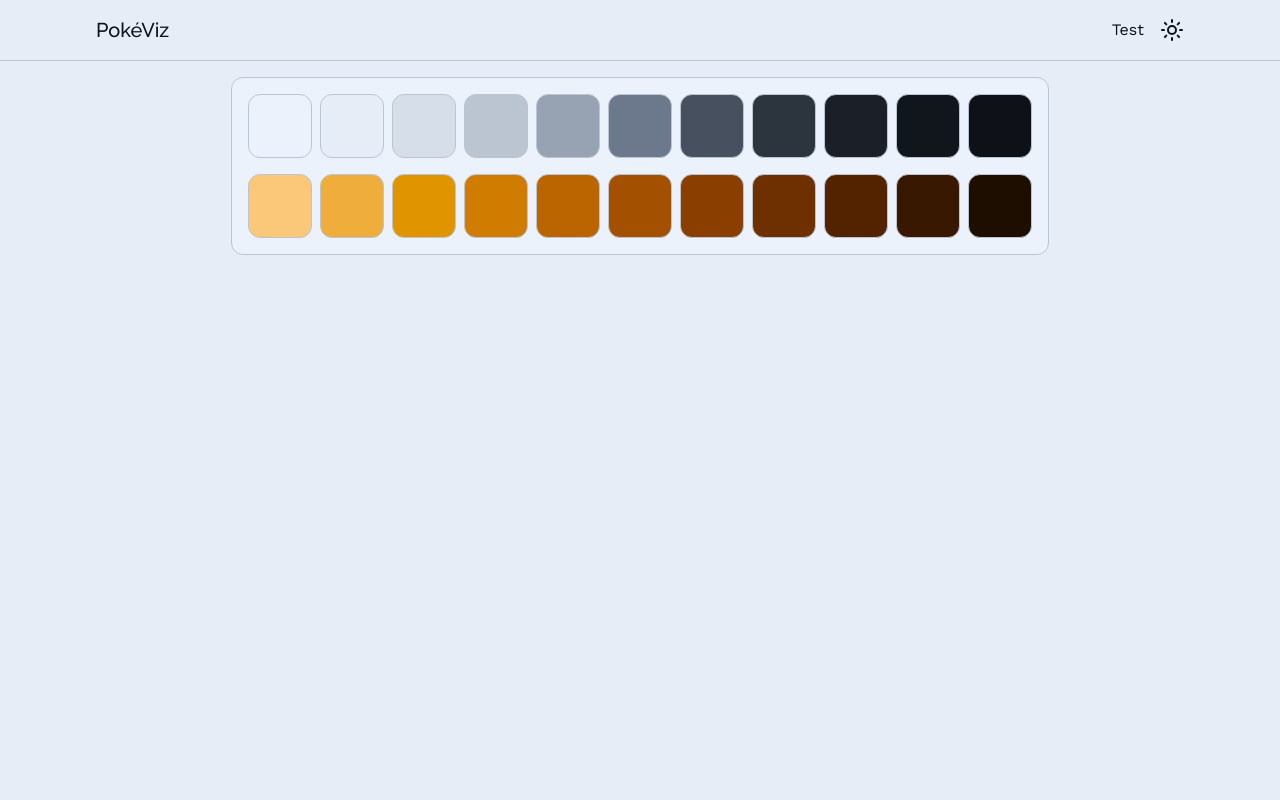
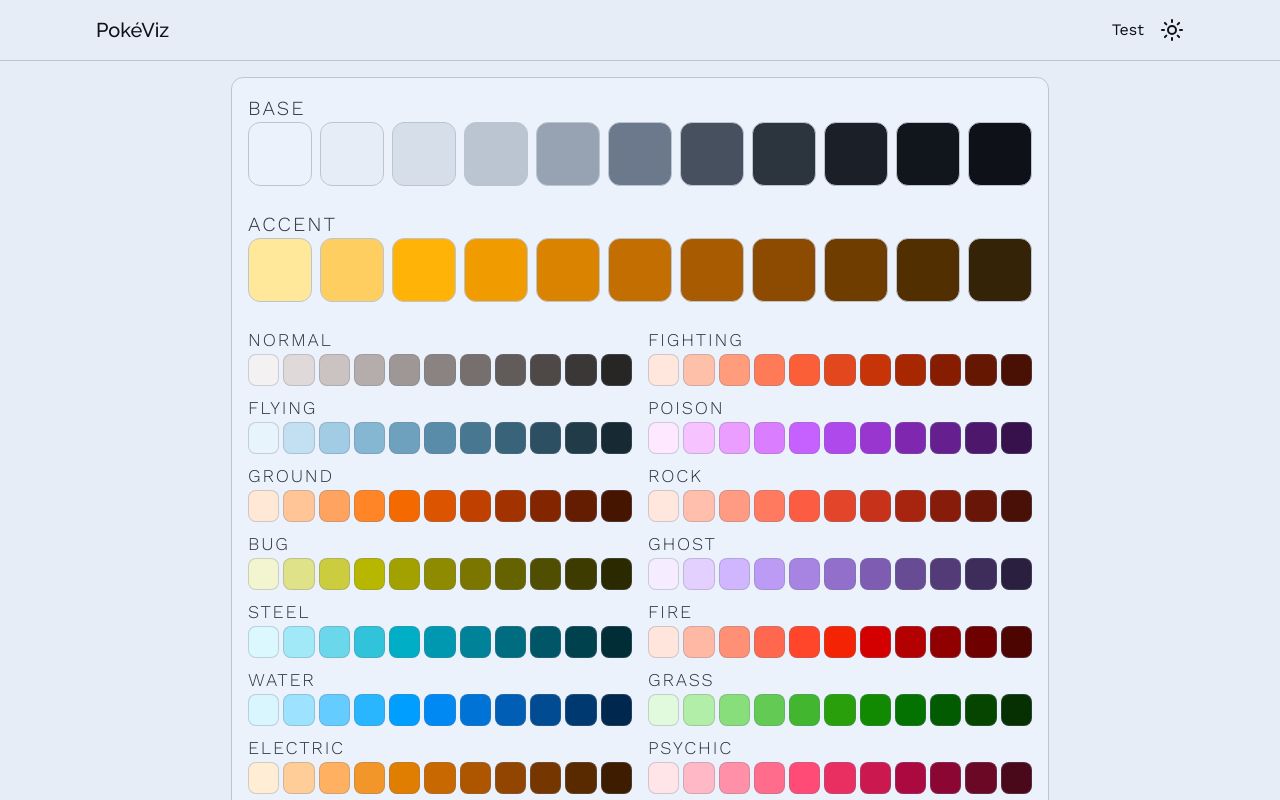
Before and after one commit to alxn3/pokeviz, a SvelteKit app: page / in a window 1280 px wide. Shown: the top 800 px of the page. Built offline with nearby package versions, Linux system fonts and the light colour scheme.

Commit message:
Add type colors

```diff
--- a/src/app.css
+++ b/src/app.css
@@ -5,17 +5,17 @@
   --base-hue: 257;
   --accent-hue: mod(var(--base-hue) + 180, 360);
 
-  --base-l-50: 96%;
-  --base-l-100: 94.44%;
-  --base-l-200: 89.76%;
-  --base-l-300: 81.96%;
-  --base-l-400: 71.04%;
-  --base-l-500: 57%;
-  --base-l-600: 42.96%;
-  --base-l-700: 32.04%;
-  --base-l-800: 24.24%;
-  --base-l-900: 19.56%;
-  --base-l-950: 18%;
+  --base-l-50: 0.96;
+  --base-l-100: 0.9444;
+  --base-l-200: 0.8976;
+  --base-l-300: 0.8196;
+  --base-l-400: 0.7104;
+  --base-l-500: 0.57;
+  --base-l-600: 0.4296;
+  --base-l-700: 0.3204;
+  --base-l-800: 0.2424;
+  --base-l-900: 0.1956;
+  --base-l-950: 0.18;
 
   --base-c-0: 0.0141;
   --base-c-1: 0.015;
@@ -24,17 +24,17 @@
   --base-c-4: 0.0265;
   --base-c-5: 0.032;
 
-  --ad-l-50: 86%;
-  --ad-l-100: 79.2%;
-  --ad-l-200: 72.4%;
-  --ad-l-300: 65.6%;
-  --ad-l-400: 58.8%;
-  --ad-l-500: 52%;
-  --ad-l-600: 45.2%;
-  --ad-l-700: 38.4%;
-  --ad-l-800: 31.6%;
-  --ad-l-900: 24.8%;
-  --ad-l-950: 18%;
+  --ad-l-50: 0.96;
+  --ad-l-100: 0.891;
+  --ad-l-200: 0.822;
+  --ad-l-300: 0.753;
+  --ad-l-400: 0.684;
+  --ad-l-500: 0.615;
+  --ad-l-600: 0.546;
+  --ad-l-700: 0.477;
+  --ad-l-800: 0.408;
+  --ad-l-900: 0.339;
+  --ad-l-950: 0.27;
 
   --ad-c-50: 0.113;
   --ad-c-100: 0.1458;
@@ -47,40 +47,94 @@
   --ad-c-800: 0.1263;
   --ad-c-900: 0.0899;
   --ad-c-950: 0.0493;
+
+  --ad-c-max: 0.2;
+  --ad-c-mid: 0.65;
 }
 
 :root[class~='dark'] {
   --base-hue: 209;
   --accent-hue: mod((var(--base-hue) + 180), 360);
 
-  --base-l-50: 12%;
-  --base-l-100: 13.56%;
-  --base-l-200: 18.24%;
-  --base-l-300: 26.04%;
-  --base-l-400: 36.96%;
-  --base-l-500: 51%;
-  --base-l-600: 65.04%;
-  --base-l-700: 75.96%;
-  --base-l-800: 83.76%;
-  --base-l-900: 88.44%;
-  --base-l-950: 90%;
+  --base-l-50: 0.12;
+  --base-l-100: 0.1356;
+  --base-l-200: 0.1824;
+  --base-l-300: 0.2604;
+  --base-l-400: 0.3696;
+  --base-l-500: 0.51;
+  --base-l-600: 0.6504;
+  --base-l-700: 0.7596;
+  --base-l-800: 0.8376;
+  --base-l-900: 0.8844;
+  --base-l-950: 0.9;
 
-  --ad-l-50: 91%;
-  --ad-l-100: 84.2%;
-  --ad-l-200: 77.4%;
-  --ad-l-300: 70.6%;
-  --ad-l-400: 63.8%;
-  --ad-l-500: 57%;
-  --ad-l-600: 50.2%;
-  --ad-l-700: 43.4%;
-  --ad-l-800: 36.6%;
-  --ad-l-900: 29.8%;
-  --ad-l-950: 23%;
+  --ad-l-50: 0.98;
+  --ad-l-100: 0.911;
+  --ad-l-200: 0.842;
+  --ad-l-300: 0.773;
+  --ad-l-400: 0.704;
+  --ad-l-500: 0.635;
+  --ad-l-600: 0.566;
+  --ad-l-700: 0.497;
+  --ad-l-800: 0.428;
+  --ad-l-900: 0.359;
+  --ad-l-950: 0.29;
+}
+
+@utility type-* {
+  --type-hue: --value(--type-hue- *);
+  --ad-c-max: --value(--type-c-max- *);
+  --ad-c-mid: --value(--type-c-mid- *);
 }
 
 @theme {
   /* tailwind override */
   --font-sans: 'Work Sans';
+
+  --type-hue-normal: 32;
+  --type-c-max-normal: 0.01;
+
+  --type-hue-fighting: 35;
+
+  --type-hue-flying: 233;
+  --type-c-max-flying: 0.07;
+
+  --type-hue-poison: 310;
+  --type-c-max-poison: 0.24;
+
+  --type-hue-ground: 50;
+
+  --type-hue-rock: 32;
+  --type-hue-bug: 110;
+  --type-hue-ghost: 300;
+  --type-c-max-ghost: 0.14;
+
+  --type-hue-steel: 211;
+  --type-c-max-steel: 0.13;
+
+  --type-hue-fire: 31;
+  --type-c-max-fire: 0.24;
+  --type-hue-water: 247;
+  --type-hue-grass: 141;
+
+  --type-hue-electric: 64;
+  --type-c-max-electric: 0.17;
+
+  --type-hue-psychic: 12;
+  --type-c-max-psychic: 0.22;
+  --type-hue-ice: 223;
+  --type-c-max-ice: 0.13;
+
+  --type-hue-dragon: 271;
+  --type-c-max-dragon: 0.245;
+  --type-c-mid-dragon: 0.68;
+
+  --type-hue-dark: 301;
+  --type-c-max-dark: 0.07;
+
+  --type-hue-fairy: 345;
+  --type-c-max-fairy: 0.23;
+  --type-hue-stellar: 183;
 
   /* custom fonts */
   --font-display: 'Raleway';
@@ -115,6 +169,152 @@
   --color-accent-950: oklch(var(--ad-l-950) var(--ad-c-950) var(--accent-hue));
 }
 
+@theme inline {
+  --color-type-50: oklch(
+    var(--ad-l-50)
+      calc(
+        var(--ad-c-max) * (1 - var(--ad-l-50)) * var(--ad-l-50) *
+          (
+            (1 - var(--ad-l-50)) * (2 - 3 * var(--ad-c-mid)) /
+              (var(--ad-c-mid) * (var(--ad-c-mid) - 1) * (var(--ad-c-mid) - 1)) + var(--ad-l-50) *
+              (1 - 3 * var(--ad-c-mid)) /
+              (var(--ad-c-mid) * var(--ad-c-mid) * (var(--ad-c-mid) - 1))
+          )
+      )
+      var(--type-hue)
+  );
+  --color-type-100: oklch(
+    var(--ad-l-100)
+      calc(
+        var(--ad-c-max) * (1 - var(--ad-l-100)) * var(--ad-l-100) *
+          (
+            (1 - var(--ad-l-100)) * (2 - 3 * var(--ad-c-mid)) /
+              (var(--ad-c-mid) * (var(--ad-c-mid) - 1) * (var(--ad-c-mid) - 1)) + var(--ad-l-100) *
+              (1 - 3 * var(--ad-c-mid)) /
+              (var(--ad-c-mid) * var(--ad-c-mid) * (var(--ad-c-mid) - 1))
+          )
+      )
+      var(--type-hue)
+  );
+  --color-type-200: oklch(
+    var(--ad-l-200)
+      calc(
+        var(--ad-c-max) * (1 - var(--ad-l-200)) * var(--ad-l-200) *
+          (
+            (1 - var(--ad-l-200)) * (2 - 3 * var(--ad-c-mid)) /
+              (var(--ad-c-mid) * (var(--ad-c-mid) - 1) * (var(--ad-c-mid) - 1)) + var(--ad-l-200) *
+              (1 - 3 * var(--ad-c-mid)) /
+              (var(--ad-c-mid) * var(--ad-c-mid) * (var(--ad-c-mid) - 1))
+          )
+      )
+      var(--type-hue)
+  );
+  --color-type-300: oklch(
+    var(--ad-l-300)
+      calc(
+        var(--ad-c-max) * (1 - var(--ad-l-300)) * var(--ad-l-300) *
+          (
+            (1 - var(--ad-l-300)) * (2 - 3 * var(--ad-c-mid)) /
+              (var(--ad-c-mid) * (var(--ad-c-mid) - 1) * (var(--ad-c-mid) - 1)) + var(--ad-l-300) *
+              (1 - 3 * var(--ad-c-mid)) /
+              (var(--ad-c-mid) * var(--ad-c-mid) * (var(--ad-c-mid) - 1))
+          )
+      )
+      var(--type-hue)
+  );
+  --color-type-400: oklch(
+    var(--ad-l-400)
+      calc(
+        var(--ad-c-max) * (1 - var(--ad-l-400)) * var(--ad-l-400) *
+          (
+            (1 - var(--ad-l-400)) * (2 - 3 * var(--ad-c-mid)) /
+              (var(--ad-c-mid) * (var(--ad-c-mid) - 1) * (var(--ad-c-mid) - 1)) + var(--ad-l-400) *
+              (1 - 3 * var(--ad-c-mid)) /
+              (var(--ad-c-mid) * var(--ad-c-mid) * (var(--ad-c-mid) - 1))
+          )
+      )
+      var(--type-hue)
+  );
+  --color-type-500: oklch(
+    var(--ad-l-500)
+      calc(
+        var(--ad-c-max) * (1 - var(--ad-l-500)) * var(--ad-l-500) *
+          (
+            (1 - var(--ad-l-500)) * (2 - 3 * var(--ad-c-mid)) /
+              (var(--ad-c-mid) * (var(--ad-c-mid) - 1) * (var(--ad-c-mid) - 1)) + var(--ad-l-500) *
+              (1 - 3 * var(--ad-c-mid)) /
+              (var(--ad-c-mid) * var(--ad-c-mid) * (var(--ad-c-mid) - 1))
+          )
+      )
+      var(--type-hue)
+  );
+  --color-type-600: oklch(
+    var(--ad-l-600)
+      calc(
+        var(--ad-c-max) * (1 - var(--ad-l-600)) * var(--ad-l-600) *
+          (
+            (1 - var(--ad-l-600)) * (2 - 3 * var(--ad-c-mid)) /
+              (var(--ad-c-mid) * (var(--ad-c-mid) - 1) * (var(--ad-c-mid) - 1)) + var(--ad-l-600) *
+              (1 - 3 * var(--ad-c-mid)) /
+              (var(--ad-c-mid) * var(--ad-c-mid) * (var(--ad-c-mid) - 1))
+          )
+      )
+      var(--type-hue)
+  );
+  --color-type-700: oklch(
+    var(--ad-l-700)
+      calc(
+        var(--ad-c-max) * (1 - var(--ad-l-700)) * var(--ad-l-700) *
+          (
+            (1 - var(--ad-l-700)) * (2 - 3 * var(--ad-c-mid)) /
+              (var(--ad-c-mid) * (var(--ad-c-mid) - 1) * (var(--ad-c-mid) - 1)) + var(--ad-l-700) *
+              (1 - 3 * var(--ad-c-mid)) /
+              (var(--ad-c-mid) * var(--ad-c-mid) * (var(--ad-c-mid) - 1))
+          )
+      )
+      var(--type-hue)
+  );
+  --color-type-800: oklch(
+    var(--ad-l-800)
+      calc(
+        var(--ad-c-max) * (1 - var(--ad-l-800)) * var(--ad-l-800) *
+          (
+            (1 - var(--ad-l-800)) * (2 - 3 * var(--ad-c-mid)) /
+              (var(--ad-c-mid) * (var(--ad-c-mid) - 1) * (var(--ad-c-mid) - 1)) + var(--ad-l-800) *
+              (1 - 3 * var(--ad-c-mid)) /
+              (var(--ad-c-mid) * var(--ad-c-mid) * (var(--ad-c-mid) - 1))
+          )
+      )
+      var(--type-hue)
+  );
+  --color-type-900: oklch(
+    var(--ad-l-900)
+      calc(
+        var(--ad-c-max) * (1 - var(--ad-l-900)) * var(--ad-l-900) *
+          (
+            (1 - var(--ad-l-900)) * (2 - 3 * var(--ad-c-mid)) /
+              (var(--ad-c-mid) * (var(--ad-c-mid) - 1) * (var(--ad-c-mid) - 1)) + var(--ad-l-900) *
+              (1 - 3 * var(--ad-c-mid)) /
+              (var(--ad-c-mid) * var(--ad-c-mid) * (var(--ad-c-mid) - 1))
+          )
+      )
+      var(--type-hue)
+  );
+  --color-type-950: oklch(
+    var(--ad-l-950)
+      calc(
+        var(--ad-c-max) * (1 - var(--ad-l-950)) * var(--ad-l-950) *
+          (
+            (1 - var(--ad-l-950)) * (2 - 3 * var(--ad-c-mid)) /
+              (var(--ad-c-mid) * (var(--ad-c-mid) - 1) * (var(--ad-c-mid) - 1)) + var(--ad-l-950) *
+              (1 - 3 * var(--ad-c-mid)) /
+              (var(--ad-c-mid) * var(--ad-c-mid) * (var(--ad-c-mid) - 1))
+          )
+      )
+      var(--type-hue)
+  );
+}
+
 html {
   height: 100%;
   background-color: var(--color-background);
--- a/src/routes/+page.svelte
+++ b/src/routes/+page.svelte
@@ -1,7 +1,32 @@
 <script lang="ts">
+  const type_colors = [
+    'type-normal',
+    'type-fighting',
+    'type-flying',
+    'type-poison',
+    'type-ground',
+    'type-rock',
+    'type-bug',
+    'type-ghost',
+    'type-steel',
+    'type-fire',
+    'type-water',
+    'type-grass',
+    'type-electric',
+    'type-psychic',
+    'type-ice',
+    'type-dragon',
+    'type-dark',
+    'type-fairy',
+    'type-stellar',
+  ];
 </script>
 
-<div class="bg-base-50 border-base-300 mx-auto flex w-fit flex-col gap-4 rounded-xl border p-4">
+<div
+  class="bg-base-50 border-base-300 mx-auto flex w-fit max-w-full flex-col gap-6 rounded-xl border p-4"
+>
+  <div>
+    <p class="text-base-700 text-xl font-light tracking-widest uppercase">base</p>
     <div class="flex gap-2">
       <div class="border-base-300 bg-base-50 h-16 w-16 rounded-xl border"></div>
       <div class="border-base-300 bg-base-100 h-16 w-16 rounded-xl border"></div>
@@ -15,6 +40,9 @@
       <div class="border-base-300 bg-base-900 h-16 w-16 rounded-xl border"></div>
       <div class="border-base-300 bg-base-950 h-16 w-16 rounded-xl border"></div>
     </div>
+  </div>
+  <div>
+    <p class="text-base-700 text-xl font-light tracking-widest uppercase">accent</p>
     <div class="flex gap-2">
       <div class="border-base-300 bg-accent-50 h-16 w-16 rounded-xl border"></div>
       <div class="border-base-300 bg-accent-100 h-16 w-16 rounded-xl border"></div>
@@ -29,3 +57,24 @@
       <div class="border-base-300 bg-accent-950 h-16 w-16 rounded-xl border"></div>
     </div>
   </div>
+  <div class="grid grid-cols-[repeat(auto-fit,minmax(20em,1fr))] gap-x-4 gap-y-2">
+    {#each type_colors as type}
+      <div>
+        <p class="text-base-700 text-lg font-light tracking-widest uppercase">{type.slice(5)}</p>
+        <div class="*:border-base-500/30 flex gap-1 *:h-8 *:grow *:rounded-lg *:border">
+          <div class="{type} bg-type-50"></div>
+          <div class="{type} bg-type-100"></div>
+          <div class="{type} bg-type-200"></div>
+          <div class="{type} bg-type-300"></div>
+          <div class="{type} bg-type-400"></div>
+          <div class="{type} bg-type-500"></div>
+          <div class="{type} bg-type-600"></div>
+          <div class="{type} bg-type-700"></div>
+          <div class="{type} bg-type-800"></div>
+          <div class="{type} bg-type-900"></div>
+          <div class="{type} bg-type-950"></div>
+        </div>
+      </div>
+    {/each}
+  </div>
+</div>
```
Lines whose indentation alone changed are shown as unchanged.
